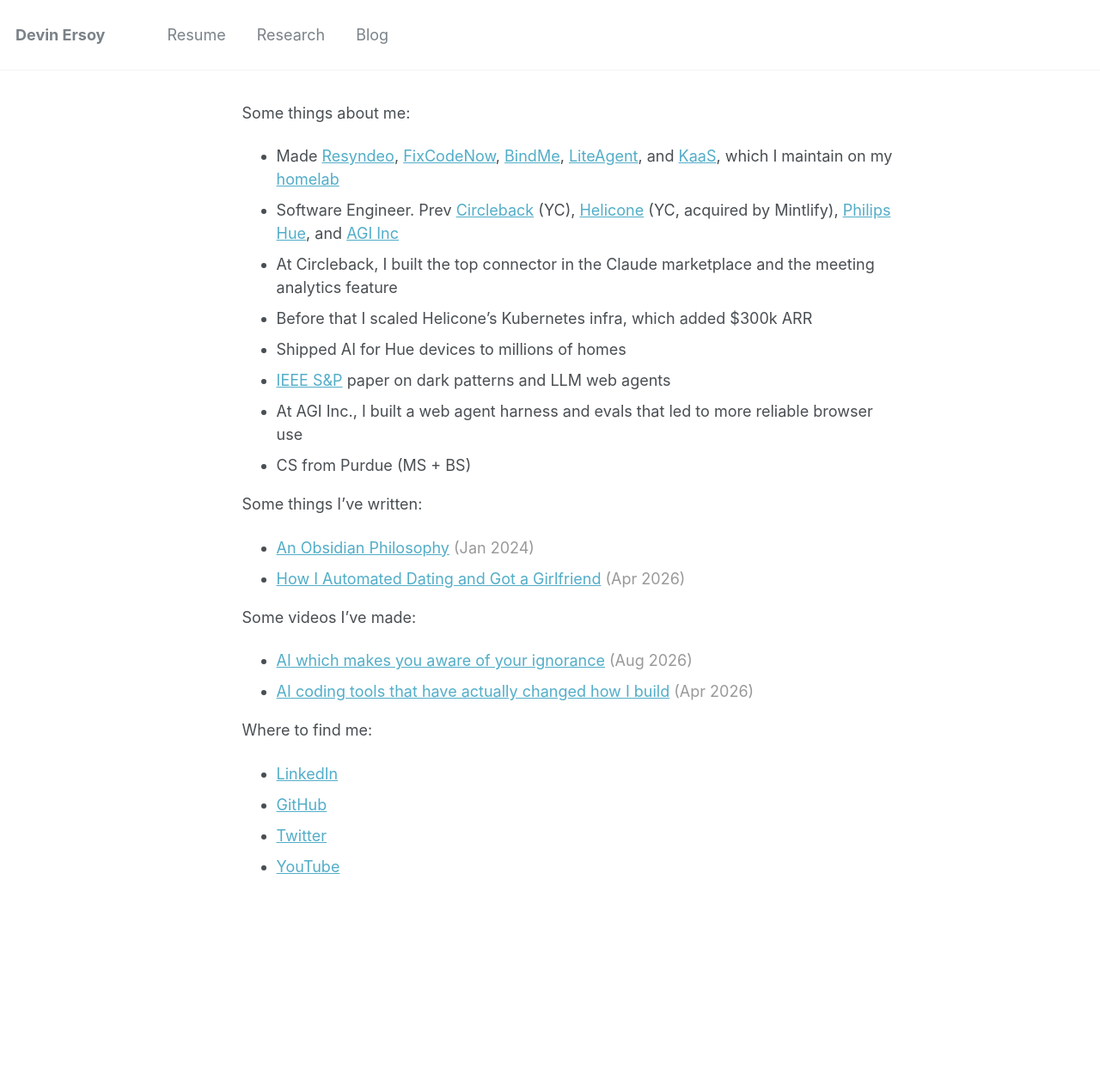
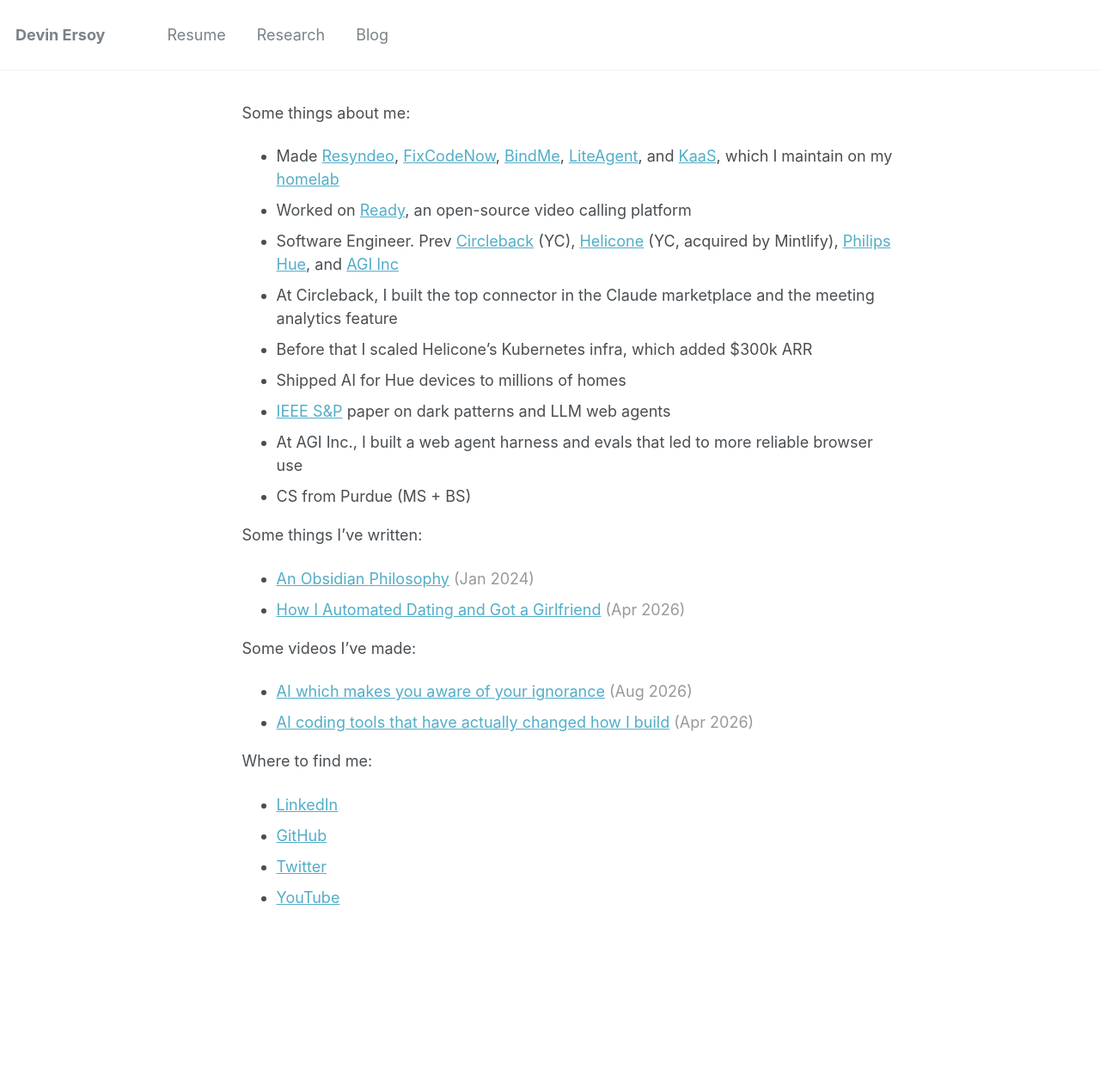
Before and after one commit to devinat1/devinat1.github.io, a Jekyll site: the page built from _pages/about.md, in a window 1280 px wide. Shown: the whole page at 86% size. Built offline with Jekyll 4.4.1, drawn with Linux system fonts in a browser that asks for light colours; before the commit the page ends 1229 px from its top, so only the background shows below that.

Commit message:
Add Ready to the homepage bio.
Co-authored-by: Cursor <cursoragent@cursor.com>

```diff
--- a/_pages/about.md
+++ b/_pages/about.md
@@ -23,6 +23,7 @@ redirect_from:
 Some things about me:
 
 - Made [Resyndeo](https://resyndeo.com/), [FixCodeNow](https://fixcodenow.com/), [BindMe](https://bindme.app/), [LiteAgent](https://www.liteagent.net/), and [KaaS](https://k8s.fixcodenow.com/), which I maintain on my [homelab](https://blog.mydevin.com/personal/My-Homelab-Is-My-Small-Private-Cloud)
+- Worked on [Ready](https://github.com/ready-sparkles/ready), an open-source video calling platform
 - Software Engineer. Prev [Circleback](https://circleback.ai/) (YC), [Helicone](https://www.helicone.ai/) (YC, acquired by Mintlify), [Philips Hue](https://www.philips-hue.com/en-us), and [AGI Inc](https://www.theagi.company/)
 - At Circleback, I built the top connector in the Claude marketplace and the meeting analytics feature
 - Before that I scaled Helicone's Kubernetes infra, which added $300k ARR
```
